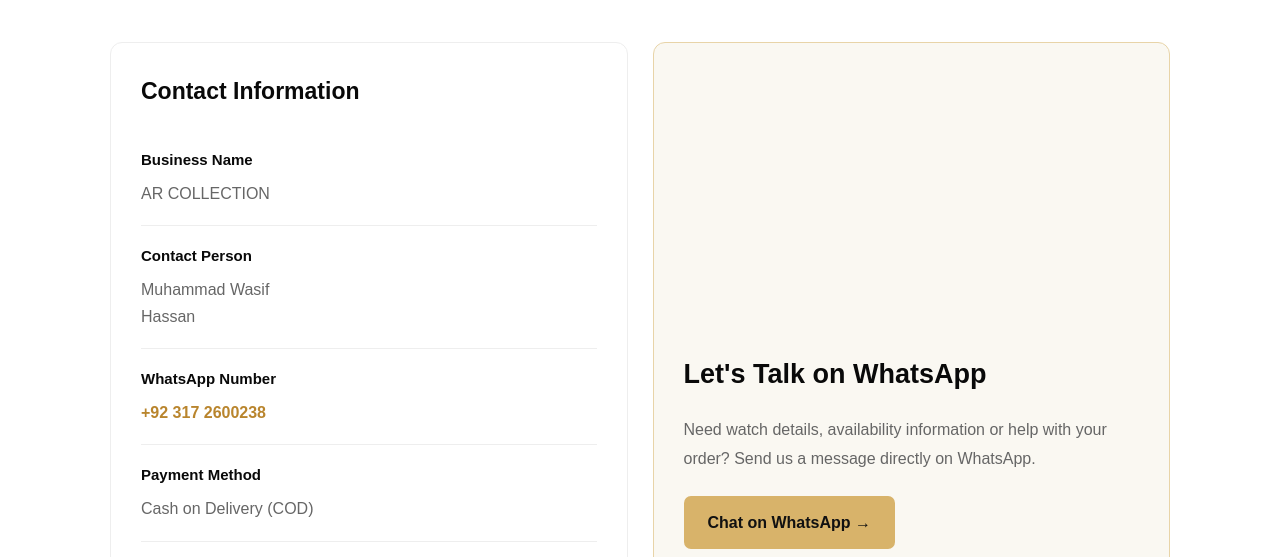
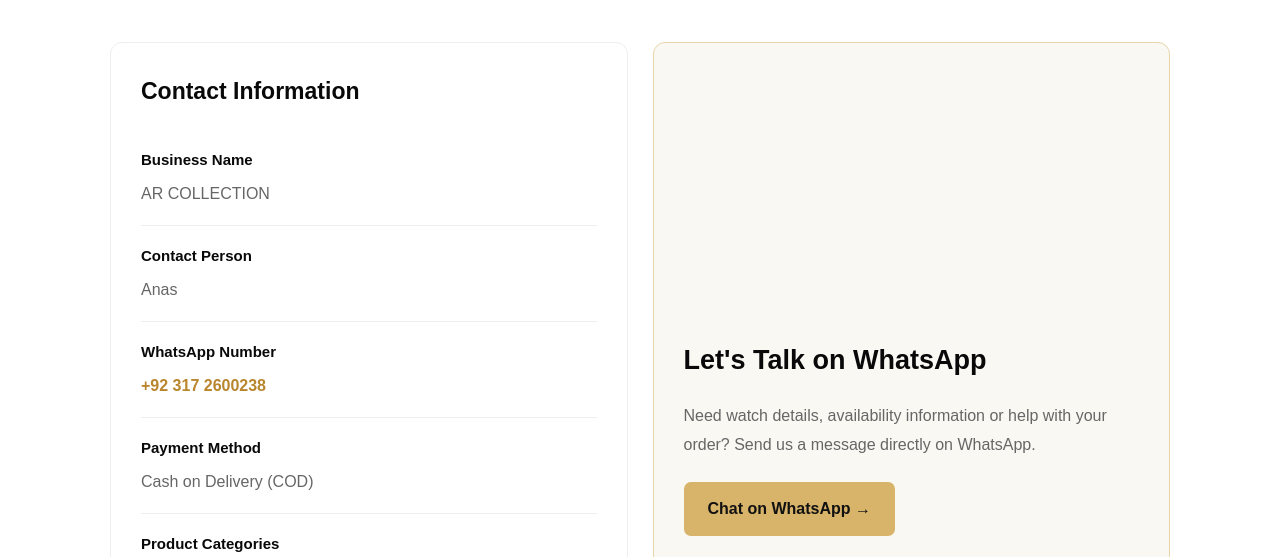
Before and after one commit to modammadwasif-creator/AR-COLLECTION-, a plain HTML site: page contact.html in a window 1280 px wide. Shown: the part 243-800 px from the top of the page. Drawn offline with Linux system fonts and the light colour scheme.

Commit message:
Update contact.html

```diff
--- a/contact.html
+++ b/contact.html
@@ -237,9 +237,8 @@
 
                     <h3>Contact Person</h3>
 
-                    <p>Muhammad Wasif</p>
+                    <p>Anas</p>
 
-                    <p>Hassan</p>
 
                 </div>
 
```
